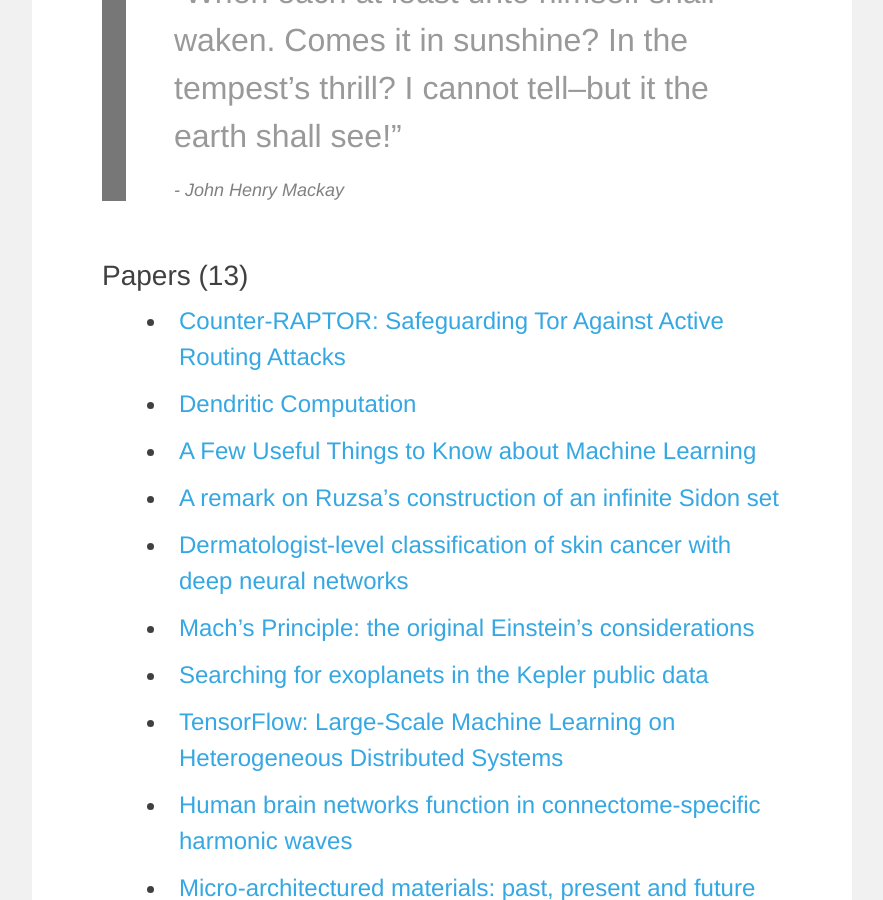
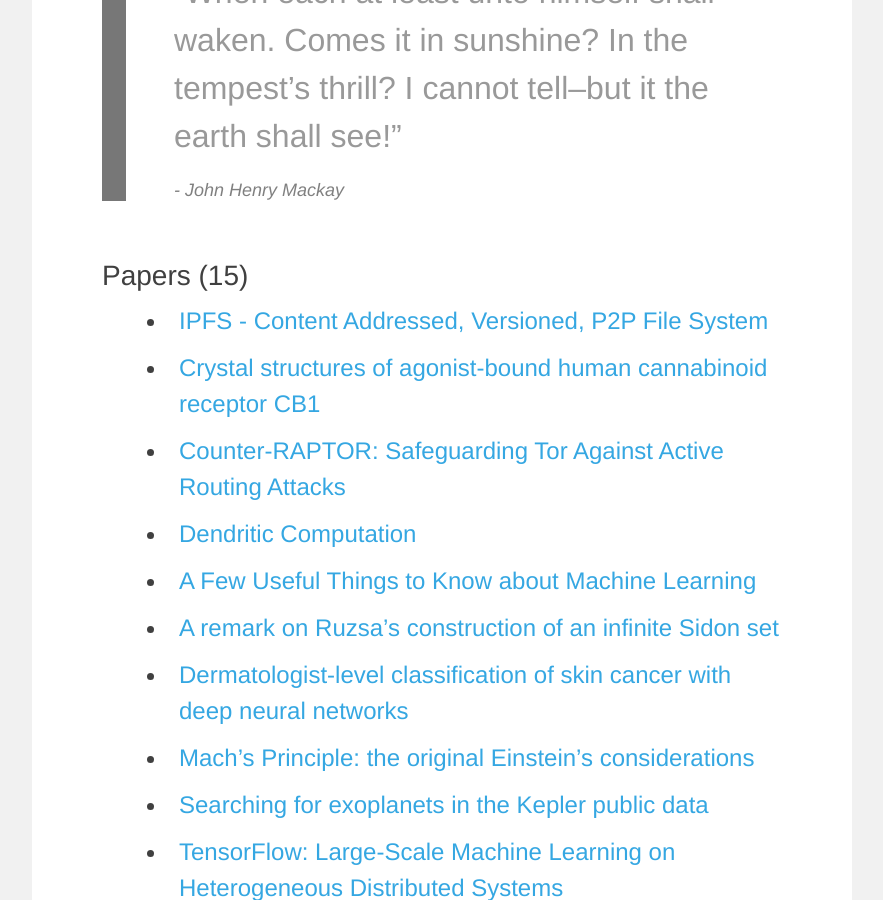
Before and after one commit to snehankekre/snehankekre.github.io, a Jekyll site: the page built from _posts/2017-05-12-summer-reading.md, in a window 1280 px wide and 900 px high, scrolled down 476 px. Shown: the whole window, without its empty margins (198-1081 px from the left). Built offline with Jekyll 4.4.1, drawn with Linux system fonts in a browser that asks for light colours.

Commit message:
update: papers

```diff
--- a/_posts/2017-05-12-summer-reading.md
+++ b/_posts/2017-05-12-summer-reading.md
@@ -14,7 +14,9 @@
 >
 > #### \- John Henry Mackay
 
-## Papers (13)
+## Papers (15)
+- [IPFS - Content Addressed, Versioned, P2P File System](https://arxiv.org/pdf/1407.3561.pdf)
+- [Crystal structures of agonist-bound human cannabinoid receptor CB1](http://dx.doi.org/10.1038/nature23272)
 - [Counter-RAPTOR: Safeguarding Tor Against Active Routing Attacks](https://www.princeton.edu/~pmittal/publications/counter-raptor-sp17)
 - [Dendritic Computation](https://neurophysics.ucsd.edu/courses/physics_171/annurev.neuro.28.061604.135703.pdf)
 - [A Few Useful Things to Know about Machine Learning](https://homes.cs.washington.edu/~pedrod/papers/cacm12.pdf)
```
